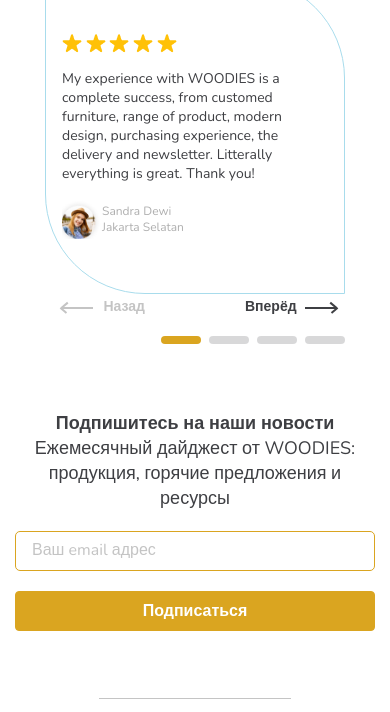
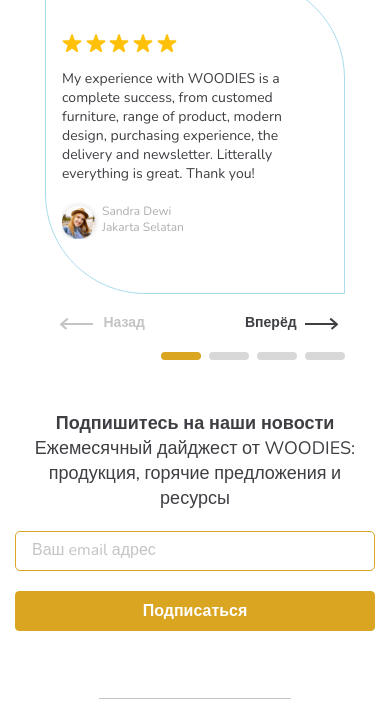
Before and after one commit to mrantovich/woodies, a plain HTML site: page index.html in a window 390 px wide. Shown: the part 6372-7084 px from the top of the page. Drawn offline with nearby package versions, Linux system fonts and the light colour scheme.

Commit message:
Отступы у слайдера с отзывами

```diff
--- a/scss/style.scss
+++ b/scss/style.scss
@@ -861,6 +861,10 @@ html, body {
 	position: absolute;
 	bottom: -53px;
 	right: 0;
+
+	@media (max-width: 1200px) {
+		bottom: -69px;
+	}
 }
 
 .swiper-pagination-bullet {
@@ -891,6 +895,10 @@ html, body {
 	min-width: 100px;
 	cursor: pointer;
 	transition: 0.3s;
+
+	@media (max-width: 1200px) {
+		bottom: -36px;
+	}
 }
 
 .swiper-button-prev-unique {
```
Also changed, not shown: css/style.css.
